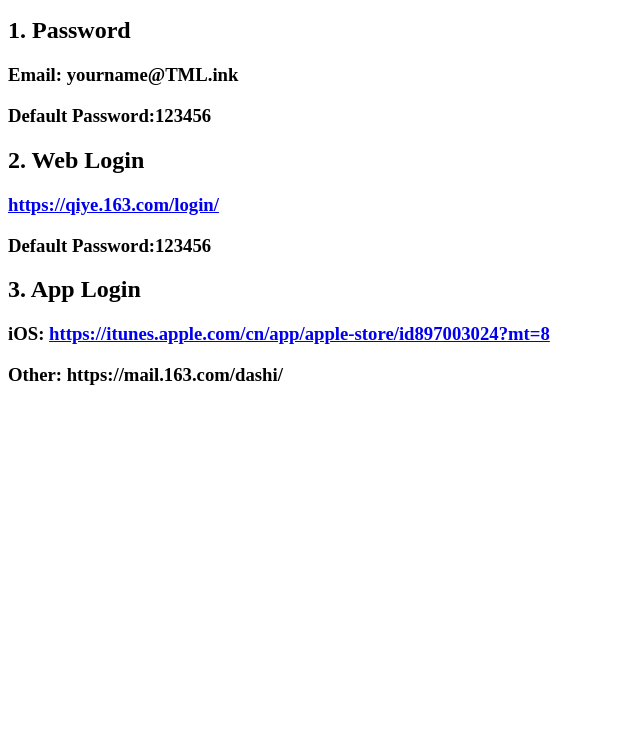
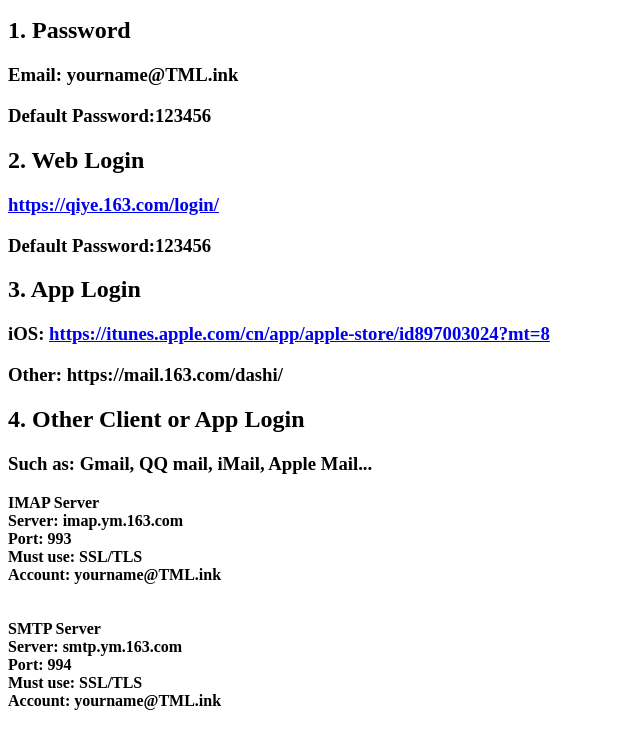
Before and after one commit to NeoTim/Mail, a plain HTML site: page docs/index.html in a window 1280 px wide. Shown: the part 96-844 px from the top of the page, without its empty margins (0-640 px from the left). Before the commit the page ends 800 px from the top, so only its background shows below. Drawn offline with Linux system fonts and the light colour scheme.

Commit message:
Update index.html

```diff
--- a/docs/index.html
+++ b/docs/index.html
@@ -21,3 +21,27 @@
 <h2>3. App Login</h2>
 <h3>iOS: <a href="https://itunes.apple.com/cn/app/apple-store/id897003024?mt=8">https://itunes.apple.com/cn/app/apple-store/id897003024?mt=8</a></h3>
 <h3>Other: https://mail.163.com/dashi/</h3>
+
+
+
+
+
+
+<h2>4. Other Client or App Login</h2>
+<h3>Such as: Gmail, QQ mail, iMail, Apple Mail...</h3>
+<b>
+ IMAP Server<br>
+  Server: imap.ym.163.com<br>
+  Port: 993<br>
+  Must use: SSL/TLS<br>
+ Account: yourname@TML.ink<br><br><br>
+
+
+ SMTP Server<br>
+  Server: smtp.ym.163.com<br>
+  Port: 994<br>
+  Must use: SSL/TLS<br>
+ Account: yourname@TML.ink<br><br><br>
+
+
+</b>
```
